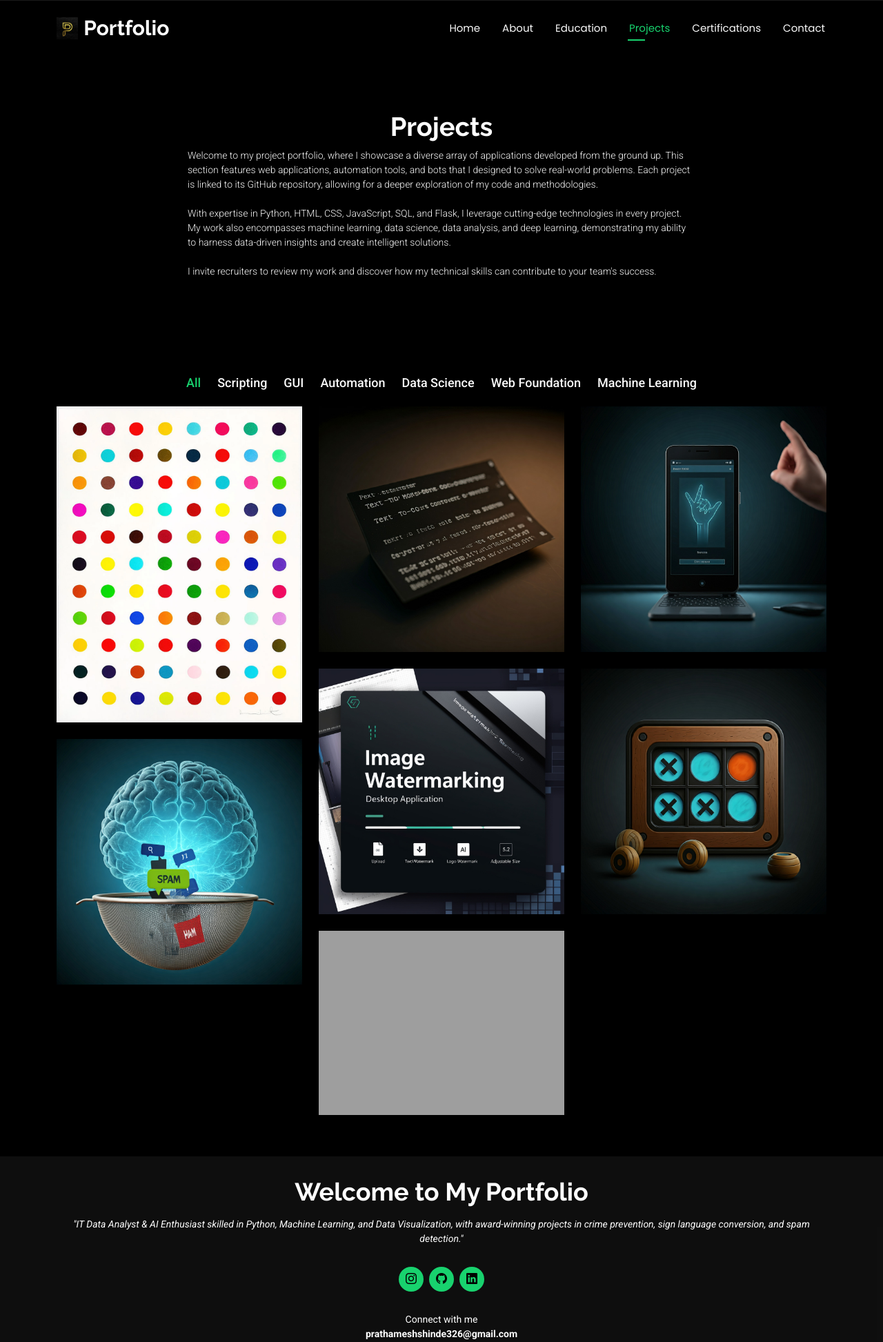
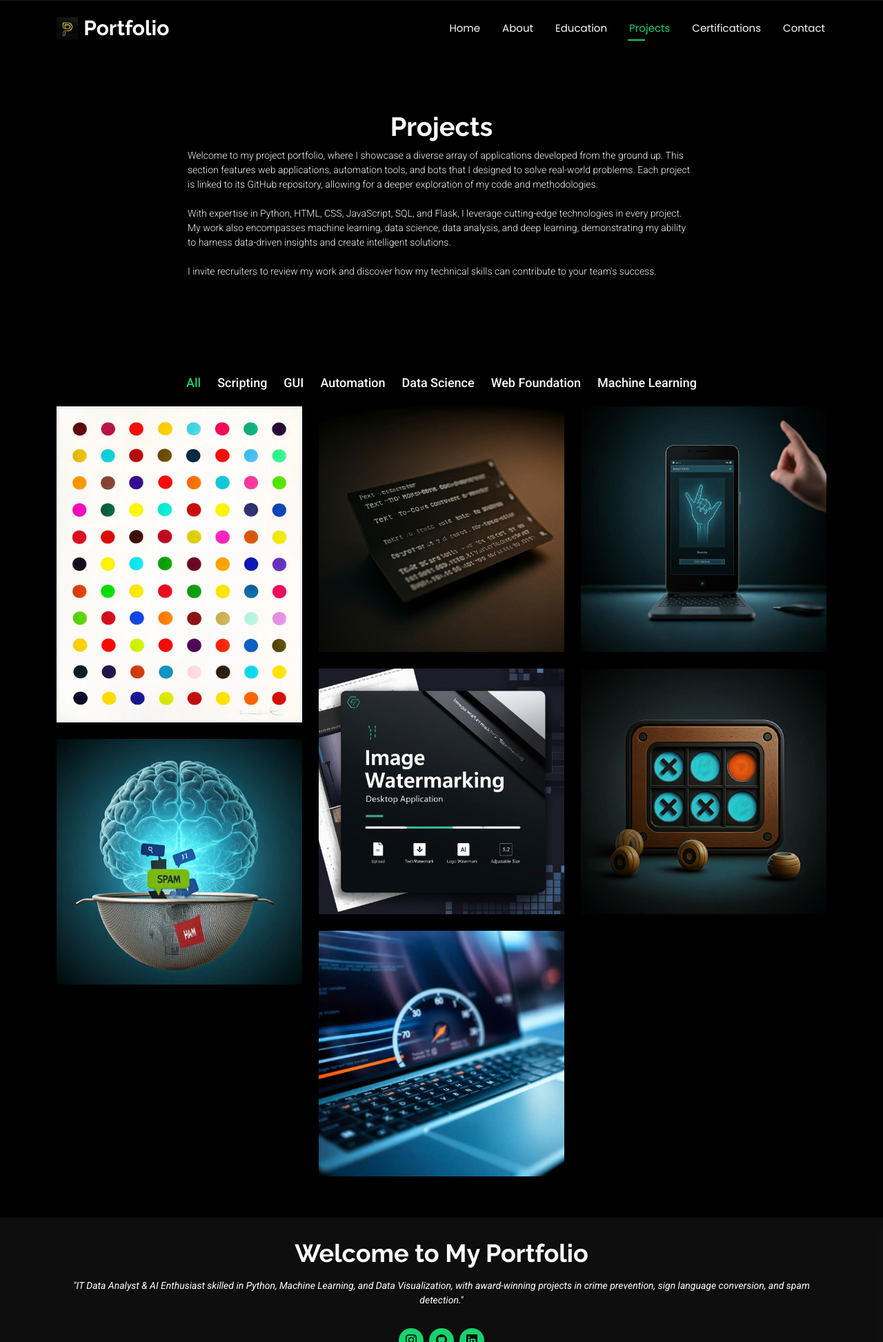
Before and after one commit to Prathamesh326/My-Portfolio, a Flask app: page /projects in a window 1280 px wide. Shown: the top 1945 px of the page at 69% size. Run offline with Flask 3, Linux system fonts and the light colour scheme; some libraries are stand-ins or nearby versions; grey boxes are pictures that could not be loaded.

Commit message:
Update projects.html

```diff
--- a/templates/projects.html
+++ b/templates/projects.html
@@ -176,7 +176,7 @@
 
             <div class="col-lg-4 col-md-6 portfolio-item isotope-item filter-gui">
               <div class="portfolio-content h-100">
-                <img src="static/assets/img/projects/gui-3.jpg" class="img-fluid" alt="typing-speed-test">
+                <img src="static/assets/img/projects/gui-3.jpeg" class="img-fluid" alt="typing-speed-test">
                 <div class="portfolio-info">
                   <h4>GUI</h4>
                   <p>Typing Speed Test Desktop Application</p>
```
